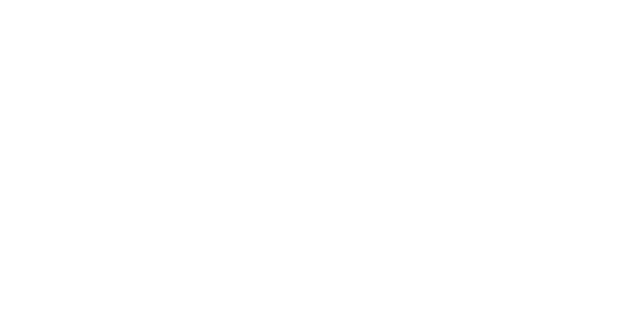
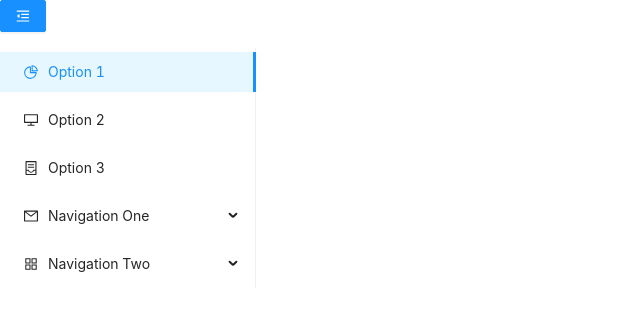
Before and after one commit to mixrs/mixrs-frontend, a React (Create React App) app: page / in a window 1280 px wide. Shown: the top 326 px of the page, without its empty margins (0-640 px from the left). Built offline with nearby package versions, Linux system fonts and the light colour scheme.

Commit message:
Added sidebar

```diff
--- a/src/components/app/App.css
+++ b/src/components/app/App.css
@@ -1,3 +1,5 @@
+@import '~antd/dist/antd.css';
+
 .App {
   background-color: white;
 }
--- a/src/components/app/App.js
+++ b/src/components/app/App.js
@@ -1,9 +1,11 @@
 import React from "react";
+import Sidebar from "../sidebar/Sidebar";
 import "./App.css";
 
 function App() {
   return (
     <div className="App">
+      <Sidebar />
     </div>
   );
 }
--- /dev/null
+++ b/src/components/sidebar/Sidebar.css
@@ -0,0 +1,3 @@
+.Sidebar {
+    width: 256px;
+}
--- /dev/null
+++ b/src/components/sidebar/Sidebar.js
@@ -0,0 +1,57 @@
+import React, { useState } from 'react';
+import { Menu, Button } from 'antd';
+import {
+    AppstoreOutlined,
+    MenuUnfoldOutlined,
+    MenuFoldOutlined,
+    PieChartOutlined,
+    DesktopOutlined,
+    ContainerOutlined,
+    MailOutlined,
+  } from '@ant-design/icons';
+import './Sidebar.css';
+
+const { SubMenu } = Menu;
+
+function Sidebar() {
+    const [collapsed, setCollapsed] = useState(false);
+
+    return (
+        <div className="Sidebar">
+        <Button type="primary" onClick={() => setCollapsed(!collapsed)} style={{ marginBottom: 16 }}>
+          {React.createElement(collapsed ? MenuUnfoldOutlined : MenuFoldOutlined)}
+        </Button>
+        <Menu
+          defaultSelectedKeys={['1']}
+          mode="inline"
+          inlineCollapsed={collapsed}
+        >
+          <Menu.Item key="1" icon={<PieChartOutlined />}>
+            Option 1
+          </Menu.Item>
+          <Menu.Item key="2" icon={<DesktopOutlined />}>
+            Option 2
+          </Menu.Item>
+          <Menu.Item key="3" icon={<ContainerOutlined />}>
+            Option 3
+          </Menu.Item>
+          <SubMenu key="sub1" icon={<MailOutlined />} title="Navigation One">
+            <Menu.Item key="5">Option 5</Menu.Item>
+            <Menu.Item key="6">Option 6</Menu.Item>
+            <Menu.Item key="7">Option 7</Menu.Item>
+            <Menu.Item key="8">Option 8</Menu.Item>
+          </SubMenu>
+          <SubMenu key="sub2" icon={<AppstoreOutlined />} title="Navigation Two">
+            <Menu.Item key="9">Option 9</Menu.Item>
+            <Menu.Item key="10">Option 10</Menu.Item>
+            <SubMenu key="sub3" title="Submenu">
+              <Menu.Item key="11">Option 11</Menu.Item>
+              <Menu.Item key="12">Option 12</Menu.Item>
+            </SubMenu>
+          </SubMenu>
+        </Menu>
+      </div>
+    )
+}
+
+export default Sidebar;
```
